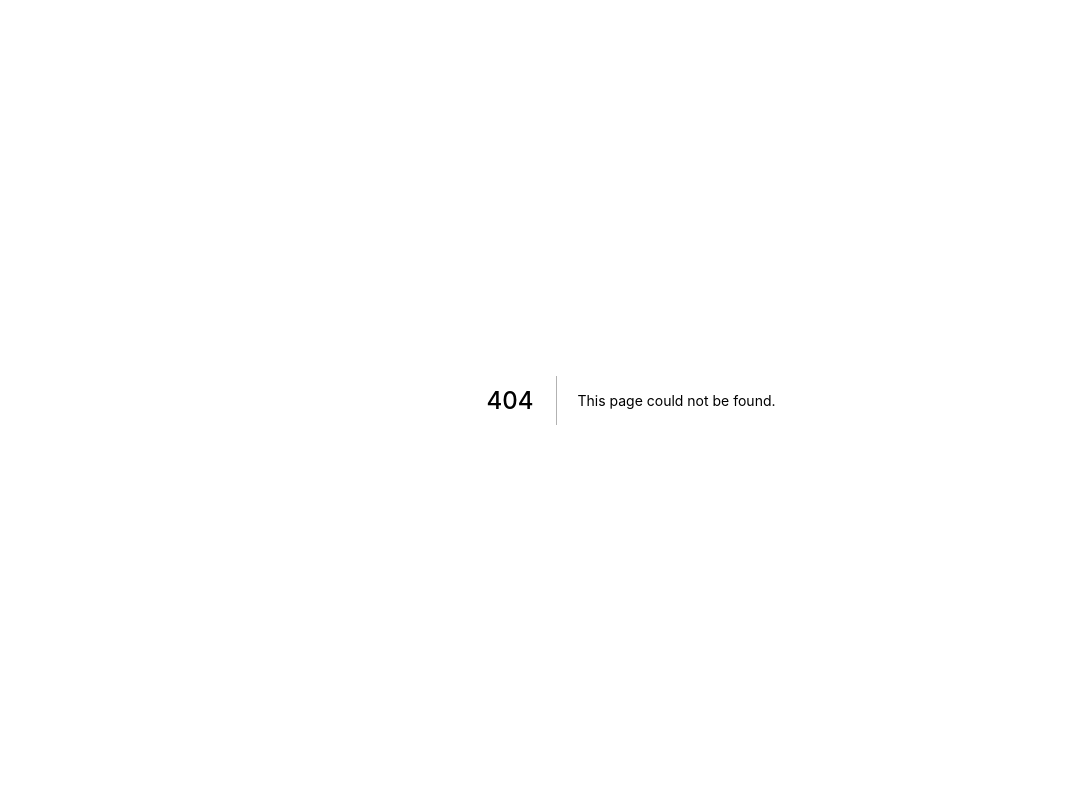
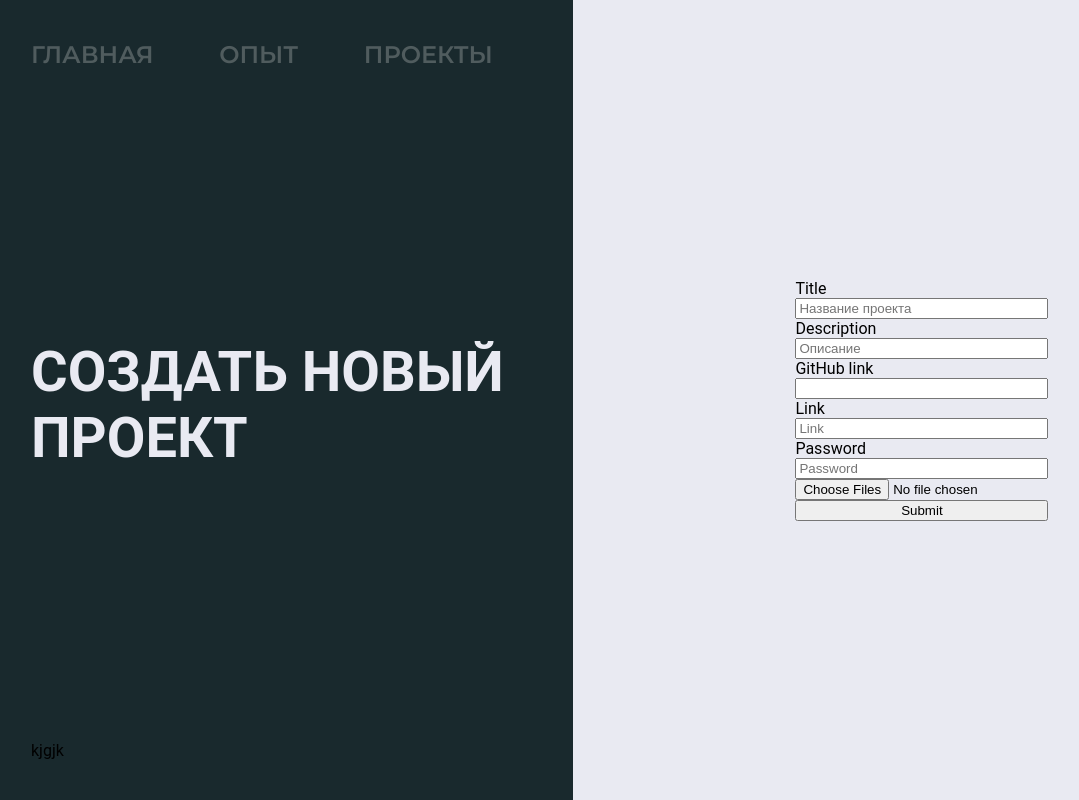
Before and after one commit to AurovD/aurovd.ruNext, a Next.js app: page /create in a window 1280 px wide. Before the commit this address had no page. Shown: the whole page, without its empty margins (9-1088 px from the left). Built offline with nearby package versions, Linux system fonts and the light colour scheme; a web font is replaced by a local one.

Commit message:
fd, post controllers

```diff
--- /dev/null
+++ b/components/Create/index.tsx
@@ -0,0 +1,72 @@
+import React from 'react';
+import styles from './Create.module.scss';
+import { Formik, Field, Form, FormikHelpers } from 'formik';
+
+interface Values {
+    title: string;
+    description: string;
+    link?: string;
+    github?: string;
+    password: string;
+    previews: FileList | null;
+}
+
+// https://codesandbox.io/s/lkkjpr5r7?file=/index.js
+
+
+export const CreateProject = () => {
+    return (
+        <div className={'d-flex justify-content-center align-items-center'}>
+            <Formik
+                initialValues={{
+                    title: '',
+                    description: '',
+                    link: '',
+                    github: '',
+                    password: '',
+                    previews: null
+                }}
+                onSubmit={(
+                    values: Values,
+                    { setSubmitting }: FormikHelpers<Values>
+                ) => {
+                    const fd = new FormData();
+                    for(let i =0; i < values.previews.length; i++){
+                        fd.append('previews', values.previews[i]);
+                    }
+
+                    setSubmitting(false);
+                }}>
+                {(formProps) => (
+                    <Form className={'d-flex flex-column'}>
+                        <label htmlFor="title">Title</label>
+                        <Field id="title" name="title" placeholder="Название проекта" />
+
+                        <label htmlFor="desc">Description</label>
+                        <Field id="desc" name="description" placeholder="Описание" />
+
+                        <label htmlFor="github">GitHub link</label>
+                        <Field id="github" name="github" placeholder="" />
+
+                        <label htmlFor="link">Link</label>
+                        <Field id="link" name="link" placeholder="Link" />
+
+                        <label htmlFor="password">Password</label>
+                        <Field id="password" name="password" placeholder="Password" type="password"/>
+
+                        <input
+                            type="file"
+                            name="previews"
+                            onChange={(event) =>{
+                                formProps.setFieldValue("previews", event.target.files);
+                            }}
+                            multiple
+                        />
+
+                        <button type="submit">Submit</button>
+                    </Form>
+                )}
+            </Formik>
+        </div>
+    )
+};
--- a/pages/adding.tsx
+++ b/pages/create.tsx
@@ -1,8 +1,8 @@
 import React from 'react';
 import {Panel} from "../components/Panel";
-import {CreateProject} from "../components/CreateProject";
+import {CreateProject} from "../components/Create";
 
-export default function Adding() {
+export default function Create() {
     return (
         <div className={"d-grid grid"}>
             <Panel id={3} title='СОЗДАТЬ НОВЫЙ ПРОЕКТ'/>
```
Also changed, not shown: components/CreateProject/index.tsx (deleted, +0 -69 lines), api/index.ts (added), components/Create/Create.module.scss (added), 2 other files (tests, documents, lock files or other folders).
